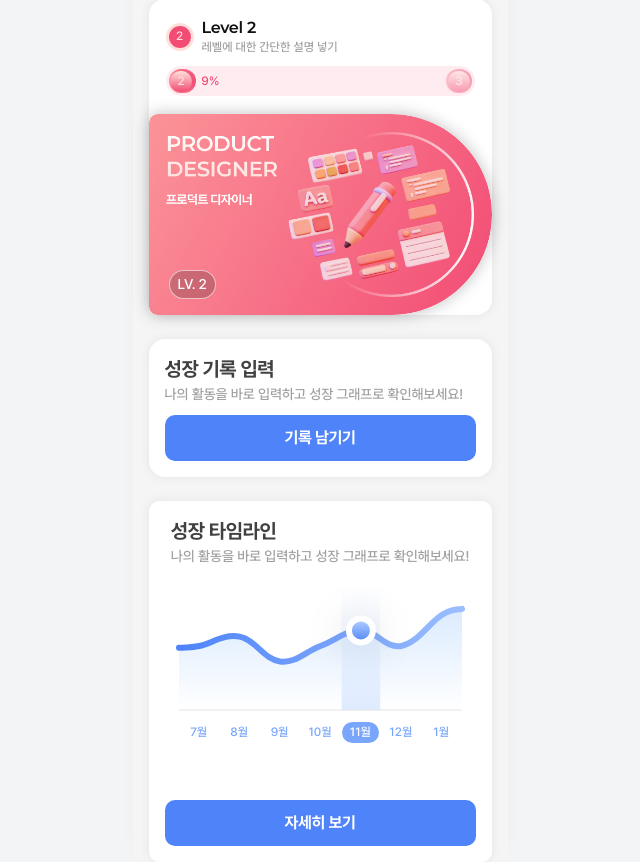
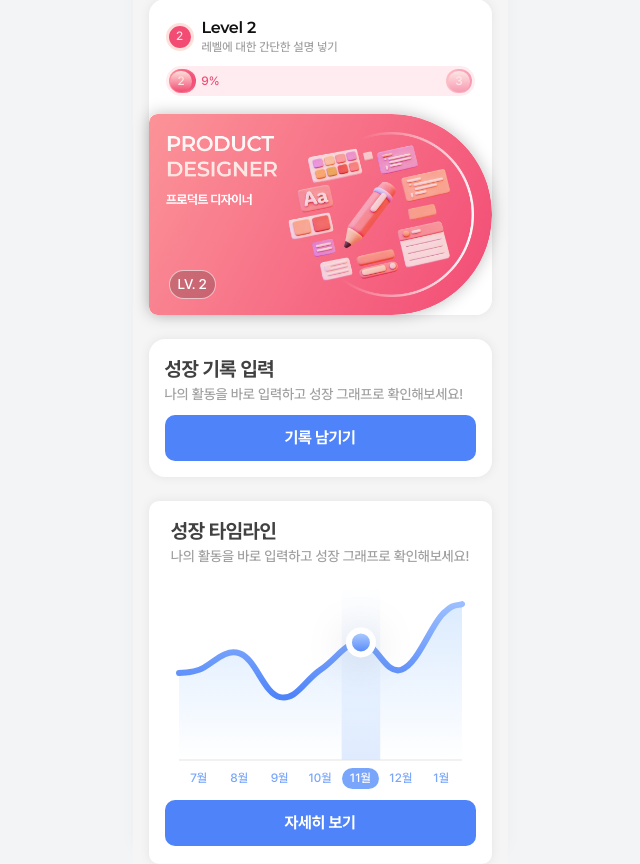
Before and after one commit to UMC9th-NaviK/NaviK-FE, a React (Vite) app: page /report/growth in a window 1280 px wide. Shown: the part 269-1133 px from the top of the page, without its empty margins (320-960 px from the left). Built offline with nearby package versions, Linux system fonts and the light colour scheme.

Commit message:
[FEAT] 타임라인 그래프 UI 수정

```diff
--- a/src/components/growth/GrowthChart.tsx
+++ b/src/components/growth/GrowthChart.tsx
@@ -30,7 +30,11 @@ const GrowthChart = ({ width, height } : GrowthChartProps) => {
 
     const containerWidth = typeof width === 'number' ? width : 343;
     const SVG_WIDTH = containerWidth - 28;
-    const SVG_HEIGHT = typeof height === 'number' ? height - 100 : 175;
+    const SVG_HEIGHT = 175;
+
+    if (height === 275) {
+        const SVG_HEIGHT = 208.15;
+    }
 
     // 1. [핵심] Y축 스케일 보정
     const values = data.map(d => d.value);
@@ -105,7 +109,7 @@ const GrowthChart = ({ width, height } : GrowthChartProps) => {
                 style={{ overflow: 'visible', display: 'block' }}
             >
                 <defs>
-                    <linearGradient id="lineGradient" x1="0" y1="0" x2="1" y2="0">
+                    <linearGradient id="lineGradient" x1="0" y1="1" x2="0" y2="0">
                         <stop offset="0%" stopColor="#4E83F9" />
                         <stop offset="100%" stopColor="#9BBEFF" />
                     </linearGradient>
@@ -121,7 +125,7 @@ const GrowthChart = ({ width, height } : GrowthChartProps) => {
                 <line x1={0} y1={SVG_HEIGHT} x2={SVG_WIDTH} y2={SVG_HEIGHT} stroke="#E3E3E3" strokeWidth={1} />
             </svg>
 
-            <div style={{ display: "flex", width: SVG_WIDTH, marginTop: 12 }}>
+            <div style={{ display: "flex", width: SVG_WIDTH, marginTop: 8 }}>
                 {data.map((d, i) => (
                     <div key={d.label} onClick={() => setActiveIndex(i)} style={{ flex: 1, display: 'flex', justifyContent: 'center', cursor: "pointer" }}>
                         <div className="text-caption-12M" style={{ padding: "2px 8px", borderRadius: 16, color: i === activeIndex ? "#fff" : "#79A6FB", background: i === activeIndex ? "#79A6FB" : "transparent", whiteSpace: 'nowrap' }}>
--- a/src/components/growth/GrowthTimeline.tsx
+++ b/src/components/growth/GrowthTimeline.tsx
@@ -5,7 +5,7 @@ const GrowthTimeline = () => {
     const navigate = useNavigate();
 
     return (
-        <div className='flex flex-col items-center bg-white shadow-[0_0_10px_0_#E3E3E3] p-[16px] rounded-[10px] gap-[4px]'>
+        <div className='flex flex-col h-[363px] items-center bg-white shadow-[0_0_10px_0_#E3E3E3] p-[16px] rounded-[10px] gap-[4px]'>
             <div className="flex flex-col gap-[2px]">
                 <p className="text-heading-20B text-[#111111CC]"> 성장 타임라인 </p>
                 <p className="text-body-14M text-[#11111166]"> 나의 활동을 바로 입력하고 성장 그래프로 확인해보세요! </p>
```
